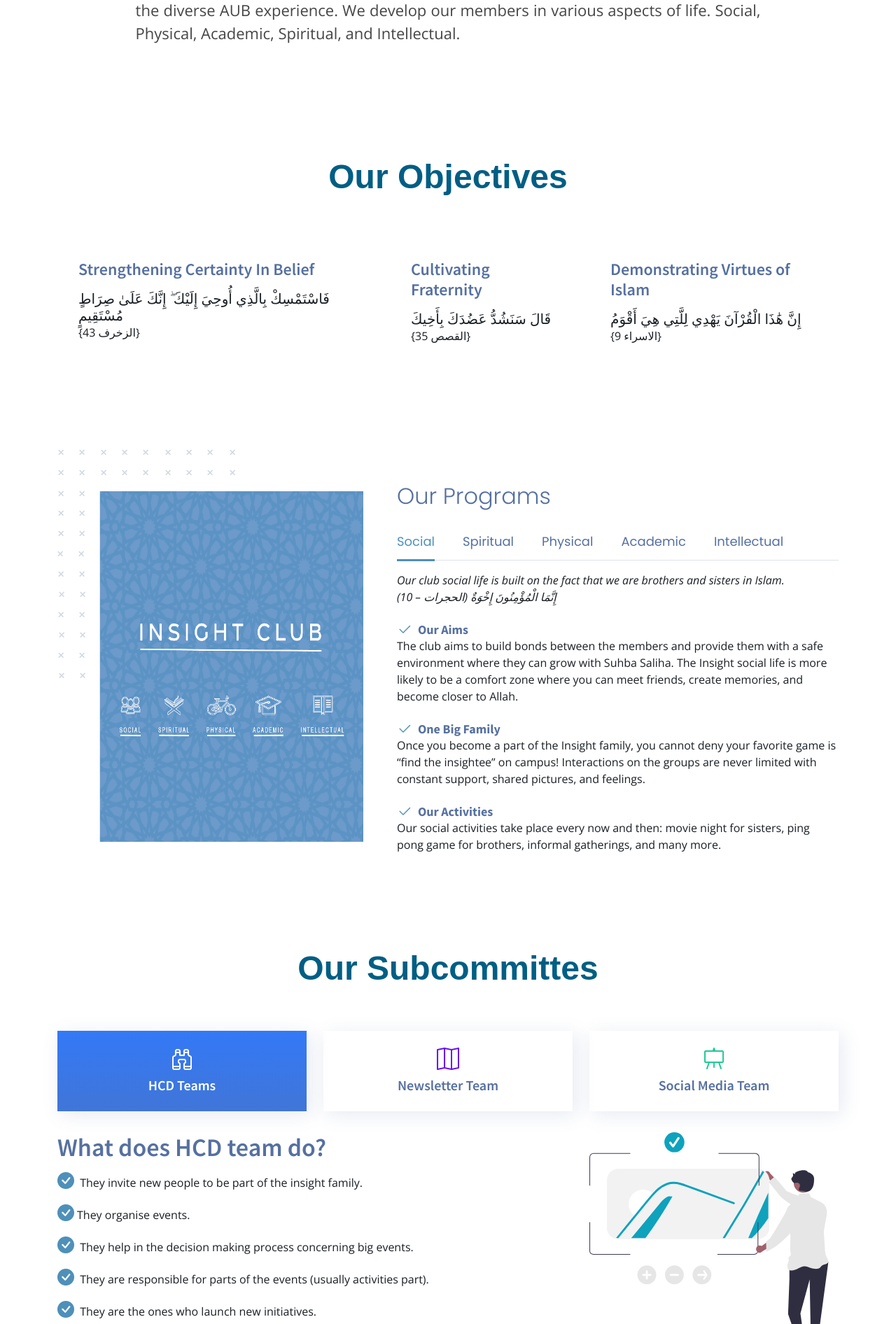
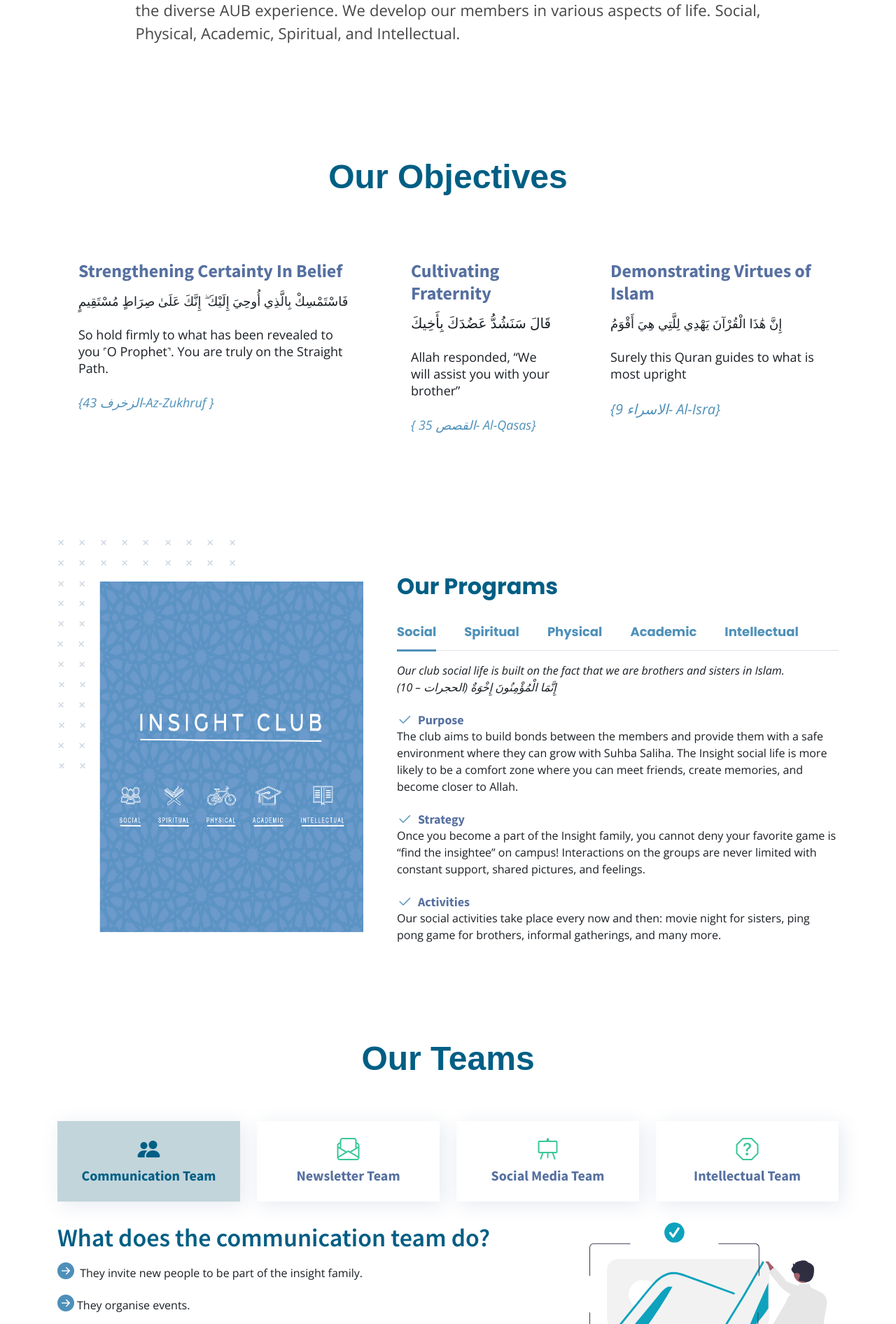
Before and after one commit to insight-club-AUB/website-frontend, a PHP site: page / in a window 1280 px wide. Shown: the part 1105-2997 px from the top of the page at 70% size. Run offline with PHP 8.4, Linux system fonts and the light colour scheme; some libraries are stand-ins or nearby versions.

Commit message:
version7

```diff
--- a/assets/css/main.css
+++ b/assets/css/main.css
@@ -1050,11 +1050,12 @@
   background: none;
   font-size: 18px;
   font-weight: 400;
-  color: var(--color-secondary);
+  color: #4E90B9;
   padding: 12px 0;
   margin-bottom: -2px;
   border-radius: 0;
   font-family: var(--font-secondary);
+  font-weight: bold;
 }
 .about .nav-link.active {
   color: var(--color-primary);
@@ -1343,7 +1344,7 @@
 .features .nav-link {
   border: 0;
   padding: 25px 20px;
-  color: var(--color-secondary);
+  color: C2D5DB;
   box-shadow: 5px 5px 25px rgba(var(--color-secondary-rgb), 0.15);
   border-radius: 0;
   display: flex;
@@ -1360,7 +1361,7 @@
 }
 .features .nav-link h4 {
   font-size: 20px;
-  font-weight: 600;
+  font-weight: bold;
   margin: 10px 0 0 0;
   color: var(--color-secondary);
 }
@@ -1369,14 +1370,15 @@
 }
 .features .nav-link.active {
   transition: 0.3s;
-  background: var(--color-secondary) linear-gradient(rgba(var(--color-primary-rgb), 0.95), rgba(var(--color-primary-rgb), 0.6));
+  background-color: #C2D5DB;
   border-color: var(--color-primary);
 }
 .features .nav-link.active h4 {
-  color: var(--color-white);
+  color: #005E84;
+  font-weight: bold;
 }
 .features .nav-link.active i {
-  color: var(--color-white) !important;
+  color: #005E84 !important;
 }
 .features .tab-content {
   margin-top: 30px;
--- a/index.html
+++ b/index.html
@@ -99,20 +99,22 @@
               <a class="nav-link scrollto" href="index.html#about">About Us</a>
             </li>
             <li>
-              <a class="nav-link scrollto" href="index.html#services"
+              <a class="nav-link scrollto" href="index.html#cta"
                 >Services</a
               >
             </li>
 
             <li>
+              <a class="nav-link scrollto" href="index.html#futureevents"
+                >Events</a
+              >
+            </li>
+
+            <li>
               <a href="blog.html">Blog</a>
             </li>
 
-            <li>
-              <a class="nav-link scrollto" href="index.html#contact"
-                >Contact</a
-              >
-            </li>
+
             <li>
               <a class="nav-link scrollto" href="index#registration"
                 >Join Us</a
@@ -235,15 +237,17 @@
               <div class="service-item">
 
                 <h4>
-                  <a href="" class="stretched-link"
+                  <a class="stretched-link" style="font-weight: bold; font-size: 26px;"
                     >Strengthening Certainty In Belief</a
                   >
                 </h4>
-                <p style="font-size: 20px">
+                <p class="ml-2" style="font-size: 18px; text-align: left; right: 2px;">
                   فَاسْتَمْسِكْ بِالَّذِي أُوحِيَ إِلَيْكَ ۖ إِنَّكَ عَلَىٰ
                   صِرَاطٍ مُسْتَقِيمٍ
                 </p>
-                {الزخرف 43}
+                <br>
+                <p style="font-size: 18px">So hold firmly to what has been revealed to you ˹O Prophet˺. You are truly on the Straight Path.</p>
+                <br><span style="font-size: 18px; color: #4E90B9; font-style: italic">{43 الزخرف-Az-Zukhruf }</span>
               </div>
             </div>
             <!-- End Service Item -->
@@ -255,11 +259,14 @@
               style="justify-content: centered;"
             >
               <div class="service-item position-relative">
-                <h4><a href="" class="stretched-link">Cultivating Fraternity</a></h4>
+                <h4><a class="stretched-link;" style= "font-weight: bold;  font-size: 26px;">Cultivating Fraternity</a></h4>
                 <p style="font-size: 20px">
                   قَالَ سَنَشُدُّ عَضُدَكَ بِأَخِيكَ
                 </p>
-                {القصص 35}
+                <br>
+                <P style="font-size: 18px">Allah responded, “We will assist you with your brother”</P>
+                <br>
+                <span style="font-size: 18px; font-style: italic; color: #4E90B9">{ القصص 35- Al-Qasas}</span>
               </div>
             </div>
             <!-- End Service Item -->
@@ -271,14 +278,17 @@
             >
               <div class="service-item position-relative">
                 <h4>
-                  <a href="" class="stretched-link"
+                  <a  class="stretched-link" style="font-weight: bold;  font-size: 26px;"
                     >Demonstrating Virtues of Islam</a
                   >
                 </h4>
-                <p style="font-size: 20px">
+                <p style="font-size: 18px">
                   إِنَّ هَٰذَا الْقُرْآنَ يَهْدِي لِلَّتِي هِيَ أَقْوَمُ
                 </p>
-                {الاسراء 9}
+                <br>
+                <p style="font-size: 18px">Surely this Quran guides to what is most upright</p>
+                <br>
+                <span  style="color:#4E90B9; font-size: 20px; font-style: italic">{الاسراء 9- Al-Isra}</span>
               </div>
             </div>
             <!-- End Service Item -->
@@ -298,7 +308,7 @@
                 </div>
 
                 <div class="col-lg-7">
-                  <h3 class="pt-0 pt-lg-5">Our Programs</h3>
+                  <h3 class="pt-0 pt-lg-5" style="color: #005E84; font-weight: bold;">Our Programs</h3>
 
                   <!-- Tabs -->
                   <ul class="nav nav-pills mb-3">
@@ -343,15 +353,15 @@
                       <div class="d-flex align-items-center mt-4">
                         <i class="bi bi-check2"></i>
                         <h4>
-                          Our Aims
+                          Purpose
                         </h4>
                       </div>
-                      <p>
+                      <p >
                         The club aims to build bonds between the members and provide them with a safe environment where they can grow with  Suhba Saliha. The Insight social life is more likely to be a comfort zone where you can meet friends, create memories, and become closer to Allah.                   </p>
 
                       <div class="d-flex align-items-center mt-4">
                         <i class="bi bi-check2"></i>
-                        <h4>One Big Family </h4>
+                        <h4>Strategy</h4>
                       </div>
                       <p>
                         Once you become a part of the Insight family, you cannot deny your favorite game is “find the insightee” on campus!
@@ -360,7 +370,7 @@
 
                       <div class="d-flex align-items-center mt-4">
                         <i class="bi bi-check2"></i>
-                        <h4>Our Activities</h4>
+                        <h4>Activities</h4>
                       </div>
                       <p>
                         Our social activities take place every now and then: movie night for sisters, ping pong game for brothers, informal gatherings, and many more.
@@ -490,44 +500,44 @@
       <section id="features" class="features">
         <div class="container" data-aos="fade-up">
           <div class="section-header">
-            <h2>Our Subcommittes</h2>
+            <h2>Our Teams</h2>
           </div>
 
           <ul class="nav nav-tabs row gy-4 d-flex">
-            <li class="nav-item col-8 col-md-4 col-lg-4">
+            <li class="nav-item col-8 col-md-4 col-lg-3">
               <a
                 class="nav-link active show"
                 data-bs-toggle="tab"
                 data-bs-target="#tab-1"
               >
-                <i class="bi bi-binoculars color-cyan"></i>
-                <h4>HCD Teams</h4>
+                <i class="bi bi-people-fill" style="color: #39C795"></i>
+                <h4>Communication Team</h4>
               </a>
             </li>
             <!-- End Tab 1 Nav -->
 
-            <li class="nav-item col-8 col-md-4 col-lg-4">
+            <li class="nav-item col-8 col-md-4 col-lg-3">
               <a class="nav-link" data-bs-toggle="tab" data-bs-target="#tab-2">
-                <i class="bi bi-map color-indigo"></i>
+                <i class="bi bi-envelope-paper" style="color: #39C795"></i>
                 <h4>Newsletter Team</h4>
               </a>
             </li>
             <!-- End Tab 2 Nav -->
 
-            <li class="nav-item col-8 col-md-4 col-lg-4">
+            <li class="nav-item col-8 col-md-4 col-lg-3">
               <a class="nav-link" data-bs-toggle="tab" data-bs-target="#tab-3">
-                <i class="bi bi-easel color-teal"></i>
+                <i class="bi bi-easel" style="color: #39C795"></i>
                 <h4>Social Media Team</h4>
               </a>
             </li>
             <!-- End Tab 3 Nav -->
 
-            <!-- <li class="nav-item col-8 col-md-4 col-lg-3">
+            <li class="nav-item col-8 col-md-4 col-lg-3">
               <a class="nav-link" data-bs-toggle="tab" data-bs-target="#tab-4">
-                <i class="bi bi-command color-red"></i>
-                <h4>Volunteering Team</h4>
+                <i class="bi bi-question-octagon" style="color:  #39C795;"></i>
+                <h4>Intellectual Team</h4>
               </a>
-            </li> -->
+            </li>
             <!-- End Tab 4 Nav -->
           </ul>
 
@@ -539,23 +549,23 @@
                   data-aos="fade-up"
                   data-aos-delay="100"
                 >
-                  <h3>What does HCD team do?</h3>
+                  <h3 style="color: #005E84">What does the communication team do?</h3>
 
                   <ul>
                     <li>
-                      <i class="bi bi-check-circle-fill"></i> They invite new people to be part of the insight family.
-                    </li>
-                    <li>
-                      <i class="bi bi-check-circle-fill"></i>They organise events.
-                    </li>
-                    <li>
-                      <i class="bi bi-check-circle-fill"></i> They help in the decision making process concerning big events.
-                    </li>
-                    <li>
-                      <i class="bi bi-check-circle-fill"></i> They are responsible for parts of the events (usually activities part).
-                    </li>
-                    <li>
-                      <i class="bi bi-check-circle-fill"></i> They are the ones who launch new initiatives.
+                      <i class="bi bi-arrow-right-circle-fill" style="color:  #4E90B9"></i> They invite new people to be part of the insight family.
+                    </li>
+                    <li>
+                      <i class="bi bi-arrow-right-circle-fill" style="color:  #4E90B9"></i>They organise events.
+                    </li>
+                    <li>
+                      <i class="bi bi-arrow-right-circle-fill" style="color:  #4E90B9;"></i> They help in the decision making process concerning big events.
+                    </li>
+                    <li>
+                      <i class="bi bi-arrow-right-circle-fill" style="color:  #4E90B9"></i> They are responsible for parts of the events (usually activities part).
+                    </li>
+                    <li>
+                      <i class="bi bi-arrow-right-circle-fill" style="color:  #4E90B9"></i> They are the ones who launch new initiatives.
                     </li>
                   </ul>
                   <p>
@@ -589,19 +599,19 @@
                   </p>
                   <ul>
                     <li>
-                      <i class="bi bi-check-circle-fill"></i>
+                      <i class="bi bi-arrow-right-circle-fill"></i>
                       At the end of every week, unique newsletter full of insight Islamic spirit is sent
                     </li>
                     <li>
-                      <i class="bi bi-check-circle-fill"></i>
+                      <i class="bi bi-arrow-right-circle-fill"></i>
                       It includes a weekly motivation, Hadith, Duaa and video about a specific theme
                     </li>
                     <li>
-                      <i class="bi bi-check-circle-fill"></i>
+                      <i class="bi bi-arrow-right-circle-fill"></i>
                       Summary of the club events with memorable pictures
                     </li>
                     <li>
-                      <i class="bi bi-check-circle-fill"></i>
+                      <i class="bi bi-arrow-right-circle-fill"></i>
                       Announcement of the upcoming events with needed details
                     </li>
                   </ul>
@@ -630,15 +640,15 @@
                   </p>
                   <ul>
                     <li>
-                      <i class="bi bi-check-circle-fill"></i> Ullamco laboris
+                      <i class="bi bi-arrow-right-circle-fill"></i> Ullamco laboris
                       nisi ut aliquip ex ea commodo consequat.
                     </li>
                     <li>
-                      <i class="bi bi-check-circle-fill"></i> Duis aute irure
+                      <i class="bi bi-arrow-right-circle-fill"></i> Duis aute irure
                       dolor in reprehenderit in voluptate velit.
                     </li>
                     <li>
-                      <i class="bi bi-check-circle-fill"></i> Provident mollitia
+                      <i class="bi bi-arrow-right-circle-fill"></i> Provident mollitia
                       neque rerum asperiores dolores quos qui a. Ipsum neque
                       dolor voluptate nisi sed.
                     </li>
@@ -798,7 +808,11 @@
 
       <!-- ======= Insight Tutoring Section ======= -->
       <section id="cta" class="cta">
+        <div class="section-header">
+          <h2>Our Services</h2>
+        </div>
         <div class="container" data-aos="zoom-out">
+
           <div class="row g-5">
             <div
               class="col-lg-8 col-md-6 content d-flex flex-column justify-content-center order-last order-md-first"
```
